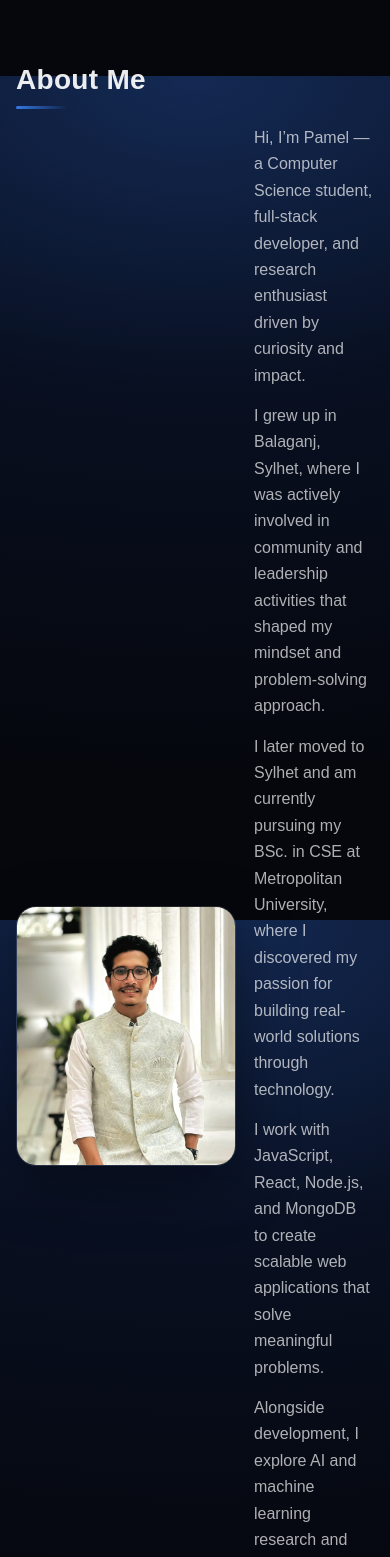
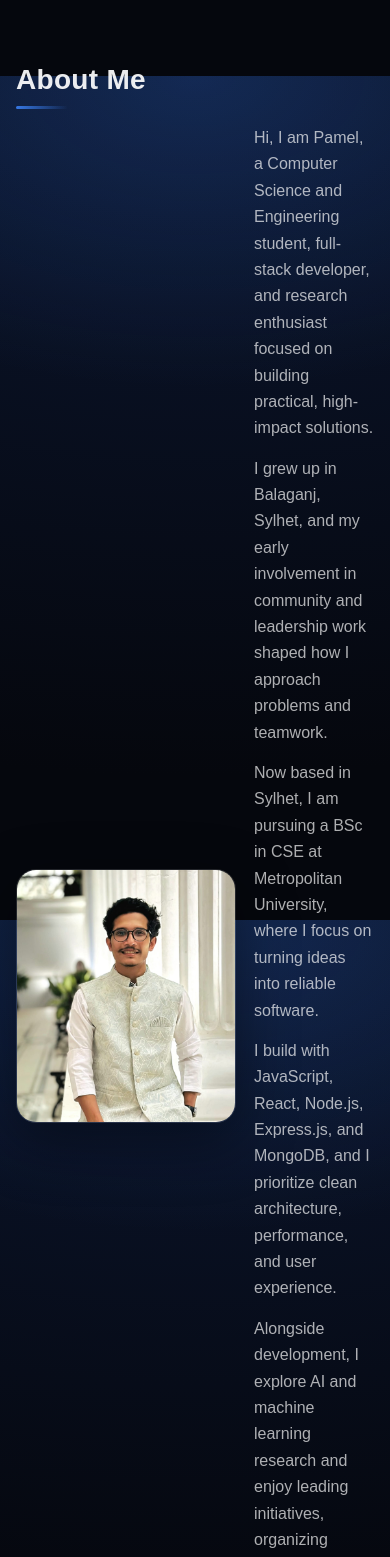
Before and after one commit to mahi-nur333/MernStackProtfolio, a React (Vite) app in the folder client/: page / in a window 390 px wide. Shown: the part 7520-9077 px from the top of the page. Built offline with nearby package versions, Linux system fonts and the light colour scheme; no server answers.

Commit message:
Update about copy and fix CV link

```diff
--- a/client/src/components/About.css
+++ b/client/src/components/About.css
@@ -30,13 +30,36 @@
     margin-bottom: 14px;
 }
 
+.about-cv {
+    display: inline-flex;
+    align-items: center;
+    justify-content: center;
+    margin-top: 6px;
+    padding: 10px 16px;
+    border-radius: 12px;
+    background: var(--surface);
+    border: 1px solid var(--border);
+    color: var(--text);
+    text-decoration: none;
+    font-weight: 700;
+    transition: 0.2s ease;
+}
+
+.about-cv:hover {
+    border-color: var(--accent);
+    box-shadow: 0 8px 25px rgba(0,0,0,0.4);
+    transform: translateY(-2px);
+}
+
 @media (max-width: 768px) {
     .about-container {
         gap: 18px;
+        justify-content: center;
     }
     .about-left img {
-        width: 220px;
-        height: 260px;
+        width: min(220px, 80vw);
+        height: auto;
+        aspect-ratio: 13 / 15;
     }
     .about-right {
         text-align: left;
--- a/client/src/components/About.jsx
+++ b/client/src/components/About.jsx
@@ -7,29 +7,28 @@ export default function About() {
         <img className="about-photo" src={profile} alt="Profile" />
     </div>
     <div className="about-right">
-
     <p>
-Hi, I’m Pamel — a Computer Science student, full-stack developer, and research enthusiast driven by curiosity and impact.
+Hi, I am Pamel, a Computer Science and Engineering student, full-stack developer, and research enthusiast focused on building practical, high-impact solutions.
     </p>
 
     <p>
-I grew up in Balaganj, Sylhet, where I was actively involved in community and leadership activities that shaped my mindset and problem-solving approach.
+I grew up in Balaganj, Sylhet, and my early involvement in community and leadership work shaped how I approach problems and teamwork.
     </p>
 
     <p>
-I later moved to Sylhet and am currently pursuing my BSc. in CSE  at Metropolitan University, where I discovered my passion for building real-world solutions through technology.
+Now based in Sylhet, I am pursuing a BSc in CSE at Metropolitan University, where I focus on turning ideas into reliable software.
     </p>
 
     <p>
-I work with JavaScript, React, Node.js, and MongoDB to create scalable web applications that solve meaningful problems.
+I build with JavaScript, React, Node.js, Express.js, and MongoDB, and I prioritize clean architecture, performance, and user experience.
     </p>
 
     <p>
-Alongside development, I explore AI and machine learning research and enjoy leading teams, organizing initiatives, and collaborating with others.
+Alongside development, I explore AI and machine learning research and enjoy leading initiatives, organizing teams, and collaborating across disciplines.
     </p>
 
     <p>
-I’m passionate about continuous learning, collaboration, and creating impact through technology.
+I am committed to continuous learning and creating real-world impact through technology.
     </p>
 
     </div>
--- a/client/src/components/Hero.jsx
+++ b/client/src/components/Hero.jsx
@@ -65,7 +65,7 @@ function Hero() {
           </p>
           <div className="hero-buttons">
             <a href="#contact" className="primary-btn">Contact Me</a>
-            <a href="/Mahinur_Rahman_Pamel_CV.pdf" className="secondary-btn" target="_blank" rel="noopener noreferrer">Download CV</a>
+            <a href="/Mahinur%20Rahman%20Pamel-CV.pdf" className="secondary-btn" target="_blank" rel="noopener noreferrer">Download CV</a>
           </div>
         </div>
 
```
Also changed, not shown: 2 other files (tests, documents, lock files or other folders). Lines whose indentation alone changed are shown as unchanged.
